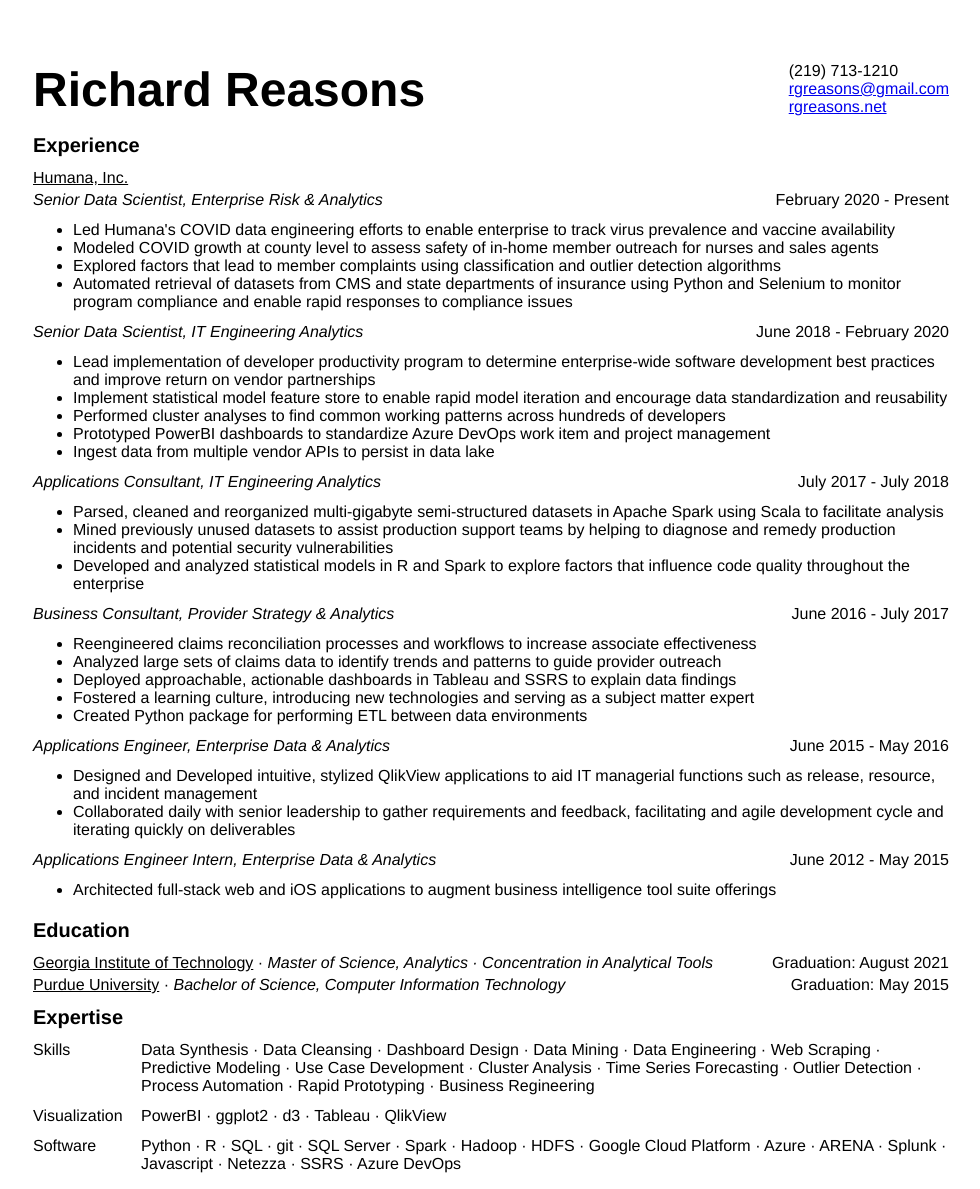
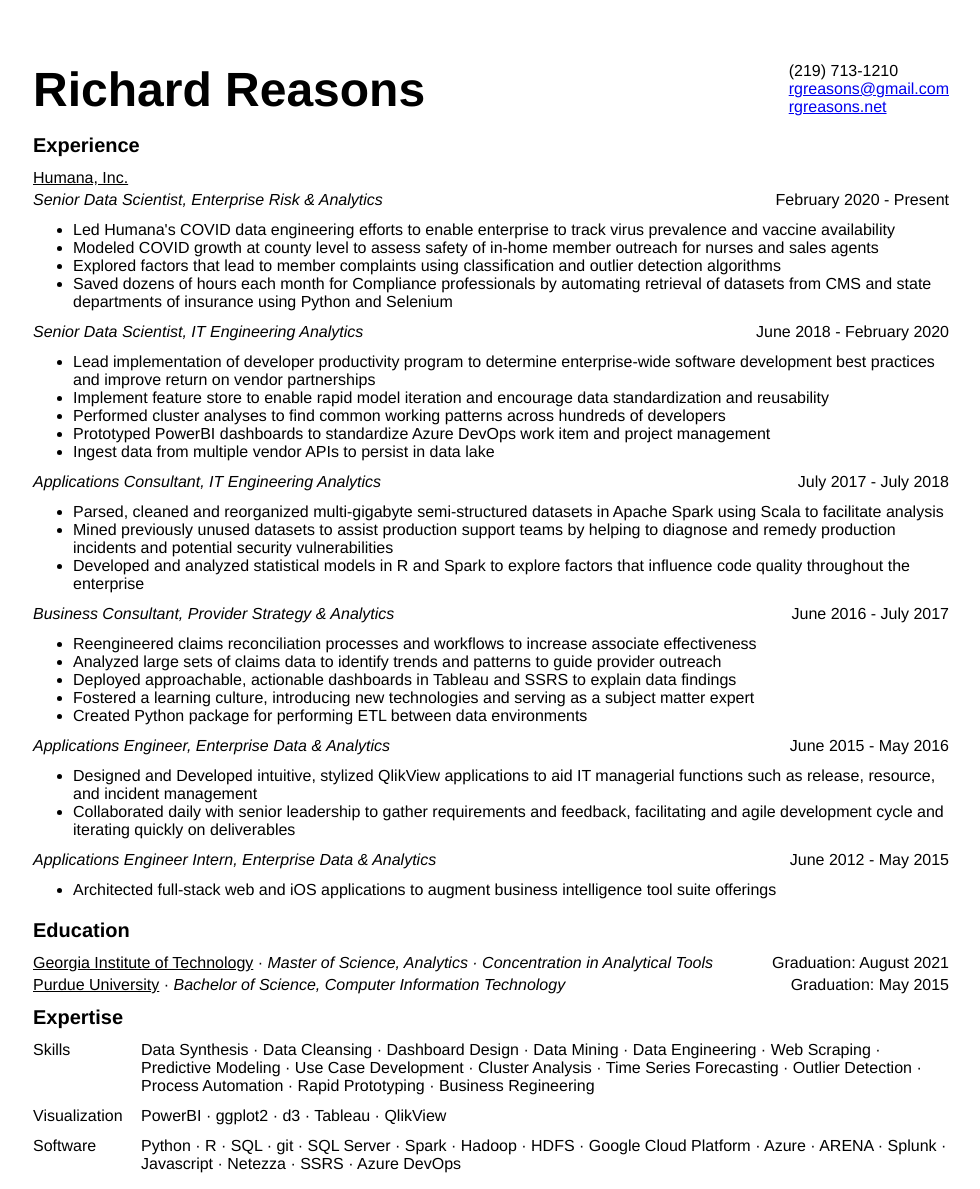
Before and after one commit to rgreasons/rgreasons.github.io, a Jekyll site: the page Resume.html, which Jekyll copies as it is, in a window 1280 px wide. Shown: the whole page, without its empty margins (149-1129 px from the left). Built offline with Jekyll 4.4.1, drawn with Linux system fonts in a browser that asks for light colours.

Commit message:
update resume bullets

```diff
--- a/Resume.html
+++ b/Resume.html
@@ -25,7 +25,7 @@
                 <li>Led Humana's COVID data engineering efforts to enable enterprise to track virus prevalence and vaccine availability</li>
                 <li>Modeled COVID growth at county level to assess safety of in-home member outreach for nurses and sales agents</li>
                 <li>Explored factors that lead to member complaints using classification and outlier detection algorithms</li>
-                <li>Automated retrieval of datasets from CMS and state departments of insurance using Python and Selenium to monitor program compliance and enable rapid responses to compliance issues</li>
+                <li>Saved dozens of hours each month for Compliance professionals by automating retrieval of datasets from CMS and state departments of insurance using Python and Selenium</li>
               </ul>
             </div>
             <div class = 'itea1header main-content'><i>Senior Data Scientist, IT Engineering Analytics</i></div>
@@ -33,7 +33,7 @@
             <div class = 'itea1'>
               <ul>
                 <li>Lead implementation of developer productivity program to determine enterprise-wide software development best practices and improve return on vendor partnerships</li>
-                <li>Implement statistical model feature store to enable rapid model iteration and encourage data standardization and reusability</li>
+                <li>Implement feature store to enable rapid model iteration and encourage data standardization and reusability</li>
                 <li>Performed cluster analyses to find common working patterns across hundreds of developers</li>
                 <li>Prototyped PowerBI dashboards to standardize Azure DevOps work item and project management</li>
                 <li>Ingest data from multiple vendor APIs to persist in data lake</li>
```
